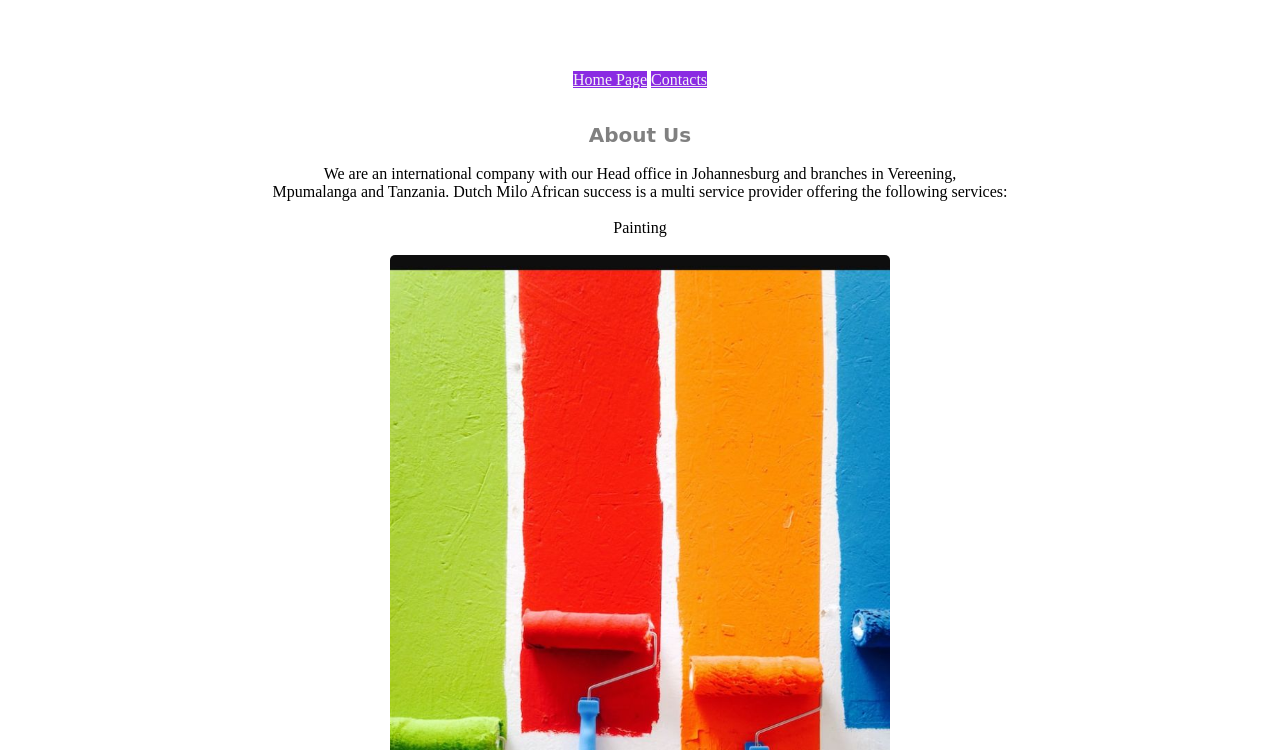
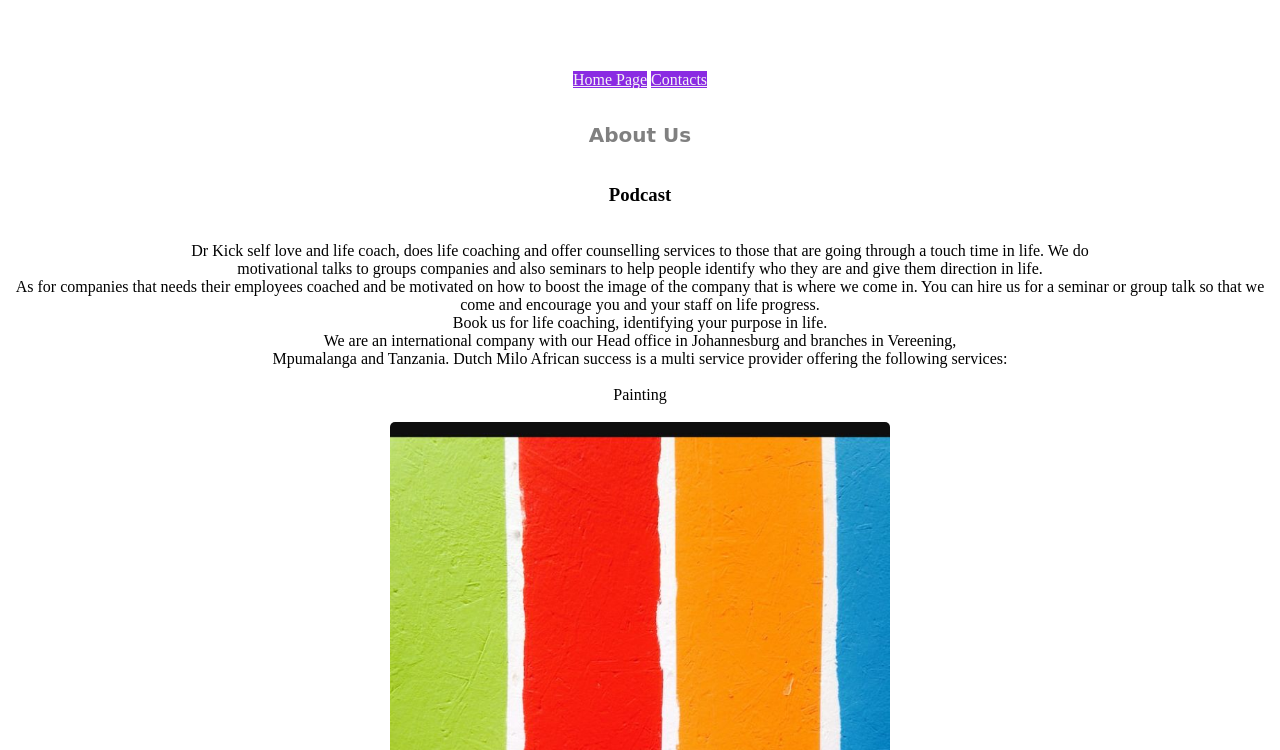
Before and after one commit to Gurure11/etrefregiration, a plain HTML site: page details.html in a window 1280 px wide. Shown: the part 50-800 px from the top of the page. Drawn offline with Linux system fonts and the light colour scheme.

Commit message:
Update details.html

```diff
--- a/details.html
+++ b/details.html
@@ -189,7 +189,14 @@
 	<p>
 		<strong id="about">About Us</strong><br>
 		<br>
-
+		<h3>Podcast</h3><br>
+		Dr Kick self love and life coach, does life coaching and offer counselling services to those that are going through a touch time in life. We do<br>
+		motivational talks to groups companies and also seminars to help people identify who they are and give them direction in life. <br>
+		As for companies that needs their employees coached and be motivated on how to boost the image of the company that is where we come in.
+		You can hire us for a seminar or group talk so that we come and encourage you and your staff on life progress.
+		<br>
+		Book us for life coaching, identifying your purpose in life.
+		<br>
 
 		We are an international company with our Head office in Johannesburg and branches in Vereening,<br>
 		Mpumalanga and Tanzania. Dutch Milo African success is a multi service provider offering the following services:<br>
```
